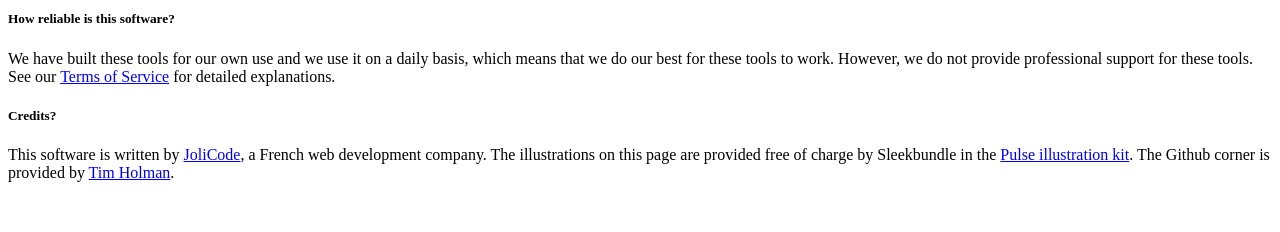
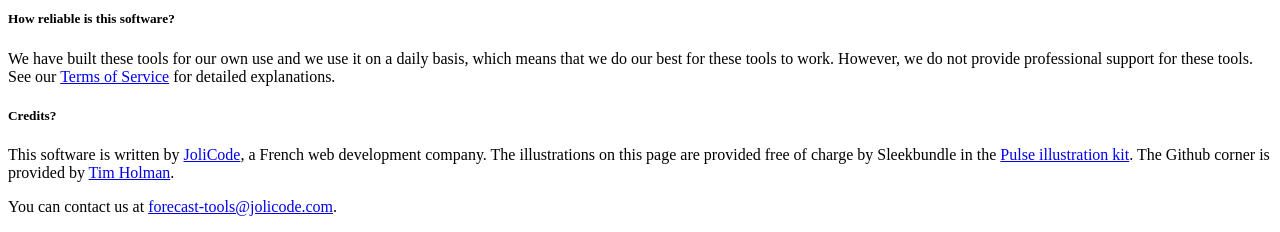
Before and after one commit to jolicode/forecast-tools, a Symfony app: template templates/home/index.html.twig in a window 1280 px wide. Shown: the part 4475-4707 px from the top of the page. Before the commit the page ends 4657 px from the top, so only its background shows below. Run offline with Twig, Linux system fonts and the light colour scheme; the template is opened without the code that fills it, so the values that code supplies are empty; some libraries are stand-ins or nearby versions.

Commit message:
added contact infos on homepage

```diff
--- a/templates/home/index.html.twig
+++ b/templates/home/index.html.twig
@@ -141,6 +141,10 @@
                     <a href="https://sleekbundle.com/pulse-illustration-kit/" rel="nofollow">Pulse illustration kit</a>. The
                     Github corner is provided by <a href="https://github.com/tholman/github-corners" rel="nofollow">Tim Holman</a>.
                 </p>
+                <p>
+                    You can contact us at
+                    <a href="mailto:forecast-tools@jolicode.com">forecast-tools@jolicode.com</a>.
+                </p>
             </div>
 
         </div>
```
